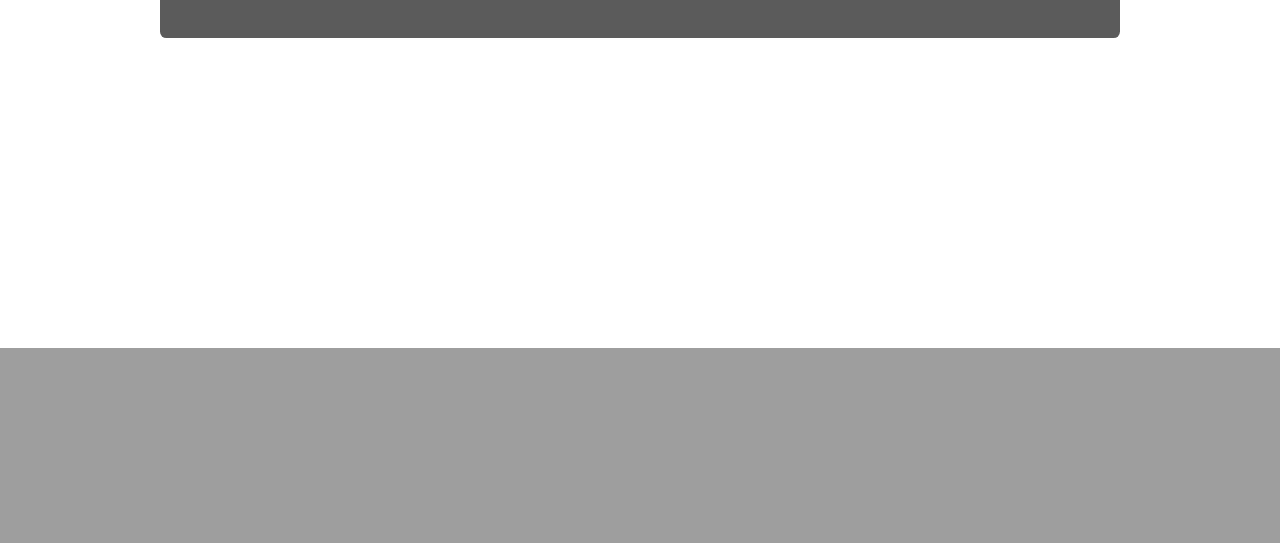
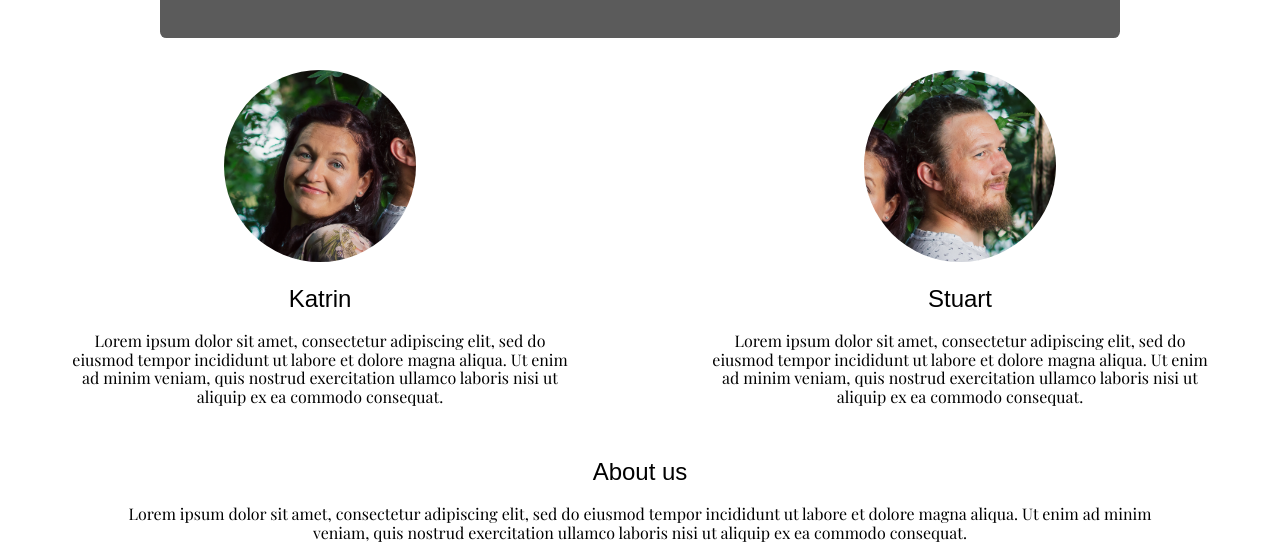
Before and after one commit to solpyro/wedding, a PHP site: page / in a window 1280 px wide. Shown: the part 452-995 px from the top of the page. Before the commit the page ends 800 px from the top, so only its background shows below. Run offline with PHP 8.4, Linux system fonts and the light colour scheme; some libraries are stand-ins or nearby versions; some web fonts are replaced.

Commit message:
Add 'about us' sections, with placeholder text & photos

```diff
--- /dev/null
+++ b/css/about-me.css
@@ -0,0 +1,24 @@
+.about-me {
+    text-align: center;
+    padding-top:2em;
+}
+
+.about-me .photo {
+    border-radius: 50%;
+}
+.about-me .name {
+
+}
+.about-me .about {
+    margin: 0 10%;
+}
+
+
+
+@media (min-width: 44em) { /* 700px */
+
+}
+
+@media (min-width:58em) { /* 930px */
+
+}
--- a/css/main.css
+++ b/css/main.css
@@ -4,6 +4,7 @@
 @import url("menu.css");
 @import url("banner.css");
 @import url("countdown.css");
+@import url("about-me.css");
 
 body {
     /* overflow: hidden; */
@@ -20,6 +21,10 @@ h1 {
     font-family: var(--cursive);
     font-weight: normal;
 }
+h2 {
+    font-family: var(--sans-serif);
+    font-weight: normal;
+}
 
 img {
     width: 30%;
--- a/index.html
+++ b/index.html
@@ -43,8 +43,25 @@
 		</div>
 		<h1 class="banner-title bottom">Katrin Kivistik<br /><span>&amp;</span><br />Stuart Kemp</h1>
 
-		<!-- <img src="https://cdn.shutterstock.com/shutterstock/videos/4884398/thumb/1.jpg" /> -->
 		<div class="countdown" id="countdown">0 days, 0 hours, 0 minutes, 0 seconds</div>
+
+		<div class="pure-g">
+			<div class="pure-u-1 pure-u-md-1-2 about-me">
+				<img src="img/katrin.jpg" class="photo" />
+				<h2 class="name">Katrin</h2>
+				<p class="about">Lorem ipsum dolor sit amet, consectetur adipiscing elit, sed do eiusmod tempor incididunt ut labore et dolore magna aliqua. Ut enim ad minim veniam, quis nostrud exercitation ullamco laboris nisi ut aliquip ex ea commodo consequat.</p>
+			</div>
+			<div class="pure-u-1 pure-u-md-1-2 about-me">
+				<img src="img/stuart.jpg" class="photo" />
+				<h2 clas="name">Stuart</h2>
+				<p class="about">Lorem ipsum dolor sit amet, consectetur adipiscing elit, sed do eiusmod tempor incididunt ut labore et dolore magna aliqua. Ut enim ad minim veniam, quis nostrud exercitation ullamco laboris nisi ut aliquip ex ea commodo consequat.</p>
+			</div>
+		</div>
+
+		<div class="about-me">
+			<h2 class="name">About us</h2>
+			<p class="about">Lorem ipsum dolor sit amet, consectetur adipiscing elit, sed do eiusmod tempor incididunt ut labore et dolore magna aliqua. Ut enim ad minim veniam, quis nostrud exercitation ullamco laboris nisi ut aliquip ex ea commodo consequat.</p>
+		</div>
 
 	</body>
 </html>
```
Also changed, not shown: README.md, img/katrin.jpg (added), img/stuart.jpg (added).
